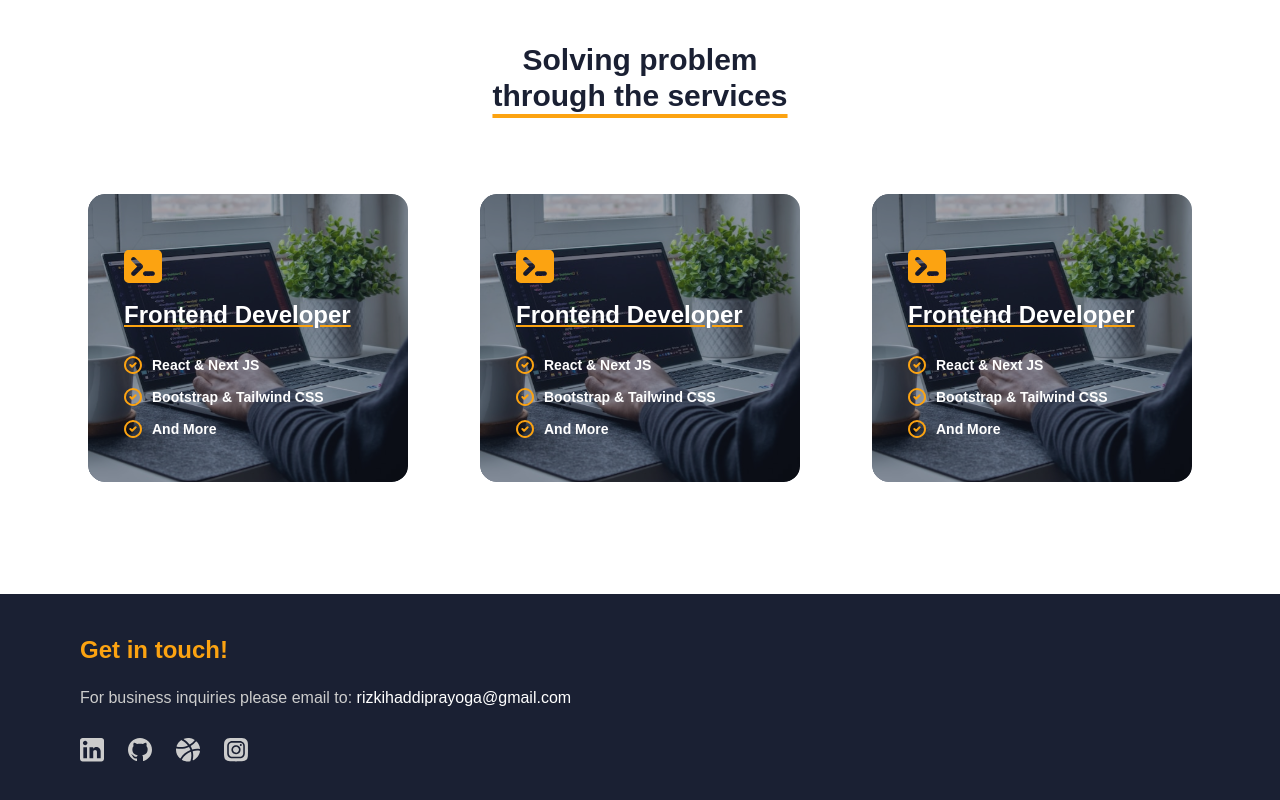
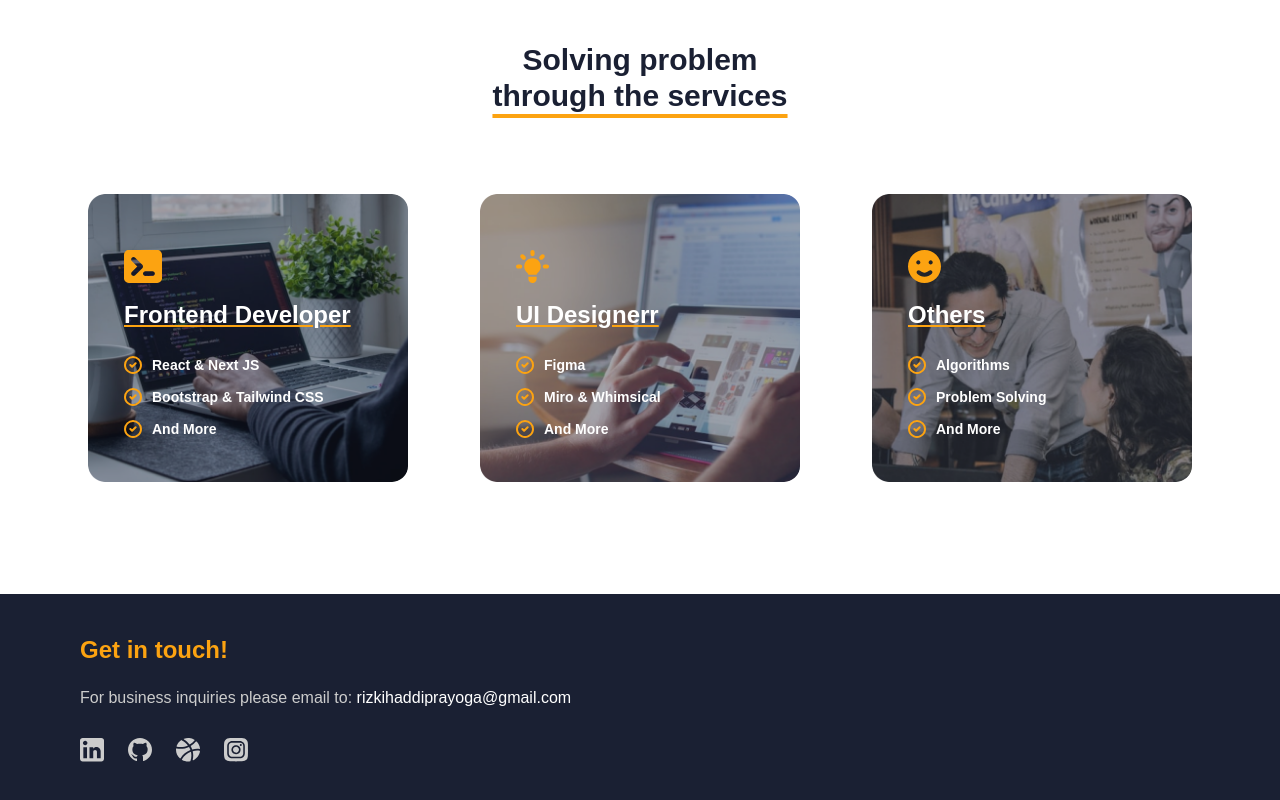
Before and after one commit to RizuMong/personal-website, a React (Vite) app: page / in a window 1280 px wide. Shown: the part 1200-2000 px from the top of the page. Built offline with nearby package versions, Linux system fonts and the light colour scheme.

Commit message:
update content services

```diff
--- a/src/pages/Index.jsx
+++ b/src/pages/Index.jsx
@@ -9,9 +9,10 @@ import { motion, useScroll, useSpring } from "framer-motion";
 
 import { data } from "../assets/data/project";
 
-import bg_service_1 from "../assets/img/service_1.png";
 import icon_service from "../assets/icon_service.svg";
 import icon_fe from "../assets/icon_frontend.svg";
+import icon_ui from "../assets/icon_ui.svg";
+import icon_more from "../assets/icon_smile.svg";
 
 const Index = () => {
   const { scrollYProgress } = useScroll();
@@ -63,8 +64,8 @@ const Index = () => {
             through the services
           </span>
         </header>
-        <div className="container mx-auto min-[375px]:px-7 min-[425px]:px-[53px] sm:px-12 sm:flex sm:flex-wrap sm:gap-8 sm:justify-evenly">
-          <div className="bg-[url('../assets/img/service_1.svg')] overflow-hidden mb-10 sm:mb-0 rounded-2xl bg-cover w-80 h-72">
+        <div className="mx-auto min-[375px]:px-7 min-[425px]:px-[53px] sm:px-12 sm:flex sm:flex-wrap sm:gap-8 sm:justify-evenly">
+          <div className="bg-[url('../assets/img/service_1.png')] overflow-hidden mb-10 sm:mb-0 rounded-2xl bg-cover w-80 h-72">
             <div className="pl-9 pt-14">
               <img src={icon_fe} alt="Icon Frontend" />
               <h5 className="text-white font-bold text-2xl mt-4 underline decoration-2 underline-offset-2 decoration-primary">
@@ -88,22 +89,20 @@ const Index = () => {
               </div>
             </div>
           </div>
-          <div className="bg-[url('../assets/img/service_1.svg')] overflow-hidden mb-10 sm:mb-0 rounded-2xl bg-cover w-80 h-72">
+          <div className="bg-[url('../assets/img/service_2.png')] overflow-hidden mb-10 sm:mb-0 rounded-2xl bg-cover w-80 h-72">
             <div className="pl-9 pt-14">
-              <img src={icon_fe} alt="Icon Frontend" />
+              <img src={icon_ui} alt="Icon Frontend" />
               <h5 className="text-white font-bold text-2xl mt-4 underline decoration-2 underline-offset-2 decoration-primary">
-                Frontend Developer
+                UI Designerr
               </h5>
               <div className="flex gap-[10px] mt-6">
                 <img src={icon_service} alt="Icon Service" />
-                <p className="text-white font-semibold text-sm">
-                  React & Next JS
-                </p>
+                <p className="text-white font-semibold text-sm">Figma</p>
               </div>
               <div className="flex gap-[10px] mt-3">
                 <img src={icon_service} alt="Icon Service" />
                 <p className="text-white font-semibold text-sm">
-                  Bootstrap & Tailwind CSS
+                  Miro & Whimsical
                 </p>
               </div>
               <div className="flex gap-[10px] mt-3">
@@ -112,22 +111,20 @@ const Index = () => {
               </div>
             </div>
           </div>
-          <div className="bg-[url('../assets/img/service_1.svg')] overflow-hidden mb-10 sm:mb-0 rounded-2xl bg-cover w-80 h-72">
+          <div className="bg-[url('../assets/img/service_3.png')] overflow-hidden mb-10 sm:mb-0 rounded-2xl bg-cover w-80 h-72">
             <div className="pl-9 pt-14">
-              <img src={icon_fe} alt="Icon Frontend" />
+              <img src={icon_more} alt="Icon Frontend" />
               <h5 className="text-white font-bold text-2xl mt-4 underline decoration-2 underline-offset-2 decoration-primary">
-                Frontend Developer
+                Others
               </h5>
               <div className="flex gap-[10px] mt-6">
                 <img src={icon_service} alt="Icon Service" />
-                <p className="text-white font-semibold text-sm">
-                  React & Next JS
-                </p>
+                <p className="text-white font-semibold text-sm">Algorithms</p>
               </div>
               <div className="flex gap-[10px] mt-3">
                 <img src={icon_service} alt="Icon Service" />
                 <p className="text-white font-semibold text-sm">
-                  Bootstrap & Tailwind CSS
+                  Problem Solving
                 </p>
               </div>
               <div className="flex gap-[10px] mt-3">
```
